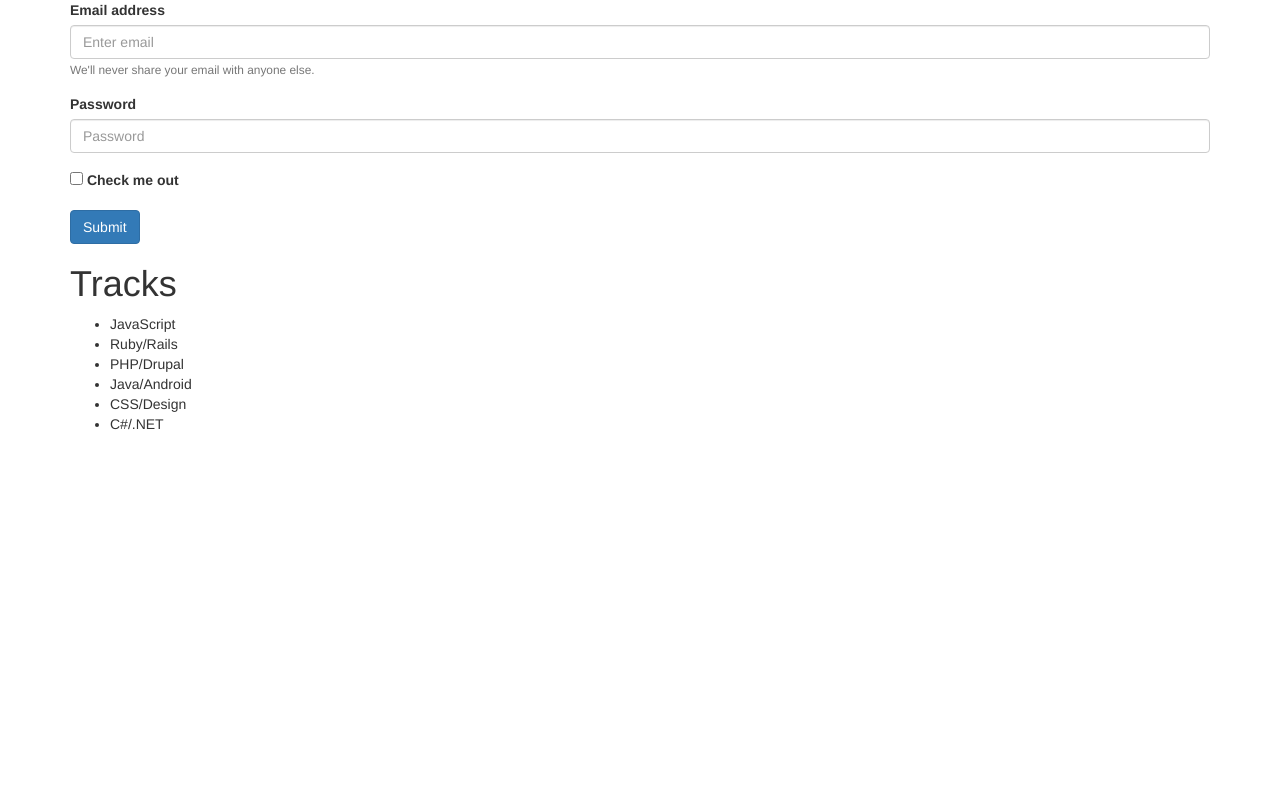
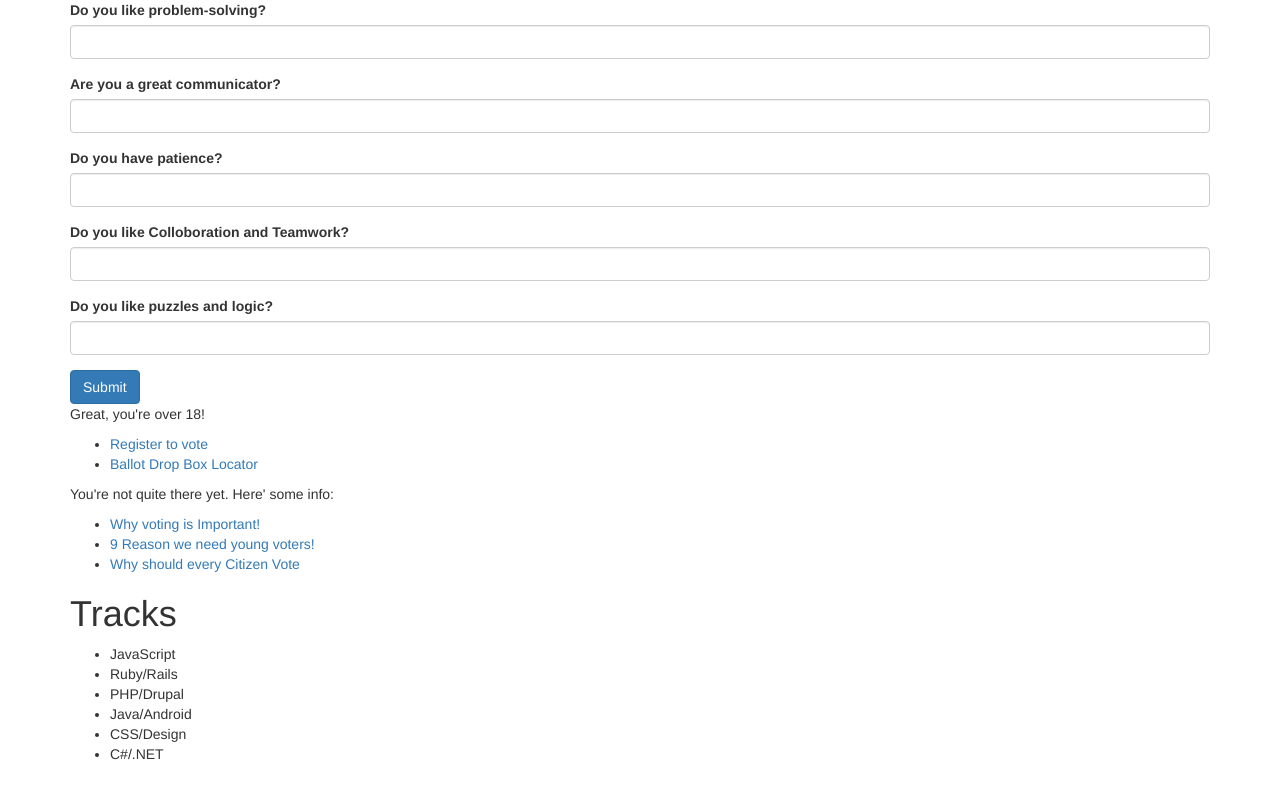
Before and after one commit to vmartinezlive/trackSuggester, a plain HTML site: page index.html in a window 1280 px wide. Drawn offline with Linux system fonts and the light colour scheme; files that its build step writes are made by us from their sources; a script that the page names is missing.

Commit message:
add content for survey on html'

```diff
--- a/index.html
+++ b/index.html
@@ -10,24 +10,46 @@
   </head>
   <body>
     <div class="container">
+      <form id="survey">
+              <div class="form-group">
+                <label for="inputAge">Do you like problem-solving?</label>
+                <input type="text" class="form-control" id="inputAge">
+              </div>
+              <div class="form-group">
+                <label for="inputAge">Are you a great communicator?</label>
+                <input type="text" class="form-control" id="inputAge">
+              </div>
+              <div class="form-group">
+                <label for="inputAge">Do you have patience?</label>
+                <input type="text" class="form-control" id="inputAge">
+              </div>
+              <div class="form-group">
+                <label for="inputAge">Do you like Colloboration and Teamwork?</label>
+                <input type="text" class="form-control" id="inputAge">
+              </div>
+              <div class="form-group">
+                <label for="inputAge">Do you like puzzles and logic?</label>
+                <input type="text" class="form-control" id="inputAge">
+              </div>
+              <button type="submit" class="btn btn-primary">Submit</button>
+              <div class="overAge">
+                <p>Great, you're over 18!</p>
+                <ul>
+                  <li>  <a href="https://sos.oregon.gov/voting/Pages/registration.aspx?lang=en">Register to vote</a></li>
+                  <li>  <a href="https://sos.oregon.gov/voting/Pages/drop-box-locator.aspx">Ballot Drop Box Locator</a></li>
+                </ul>
+              </div>
+              <div class="underAge">
+                <p>You're not quite there yet. Here' some info:</p>
+                <ul>
+                  <li><a href="https://borgenproject.org/voting-is-important/">Why voting is Important!</a></li>
+                  <li><a href="https://www.thebestcolleges.org/9-reasons-we-need-young-voters-more-than-ever/">9 Reason we need young voters!</a></li>
+                  <li><a href="http://pollingplacephotoproject.org/content.cfm/how_to_participate">Why should every Citizen Vote</a></li>
+                </ul>
+              </div>
+            </form>
 
 
-    <form>
-  <div class="form-group">
-    <label for="exampleInputEmail1">Email address</label>
-    <input type="email" class="form-control" id="exampleInputEmail1" aria-describedby="emailHelp" placeholder="Enter email">
-    <small id="emailHelp" class="form-text text-muted">We'll never share your email with anyone else.</small>
-  </div>
-  <div class="form-group">
-    <label for="exampleInputPassword1">Password</label>
-    <input type="password" class="form-control" id="exampleInputPassword1" placeholder="Password">
-  </div>
-  <div class="form-group form-check">
-    <input type="checkbox" class="form-check-input" id="exampleCheck1">
-    <label class="form-check-label" for="exampleCheck1">Check me out</label>
-  </div>
-  <button type="submit" class="btn btn-primary">Submit</button>
-</form>
     <h1>Tracks</h1>
     <ul>
       <li>JavaScript</li>
```
